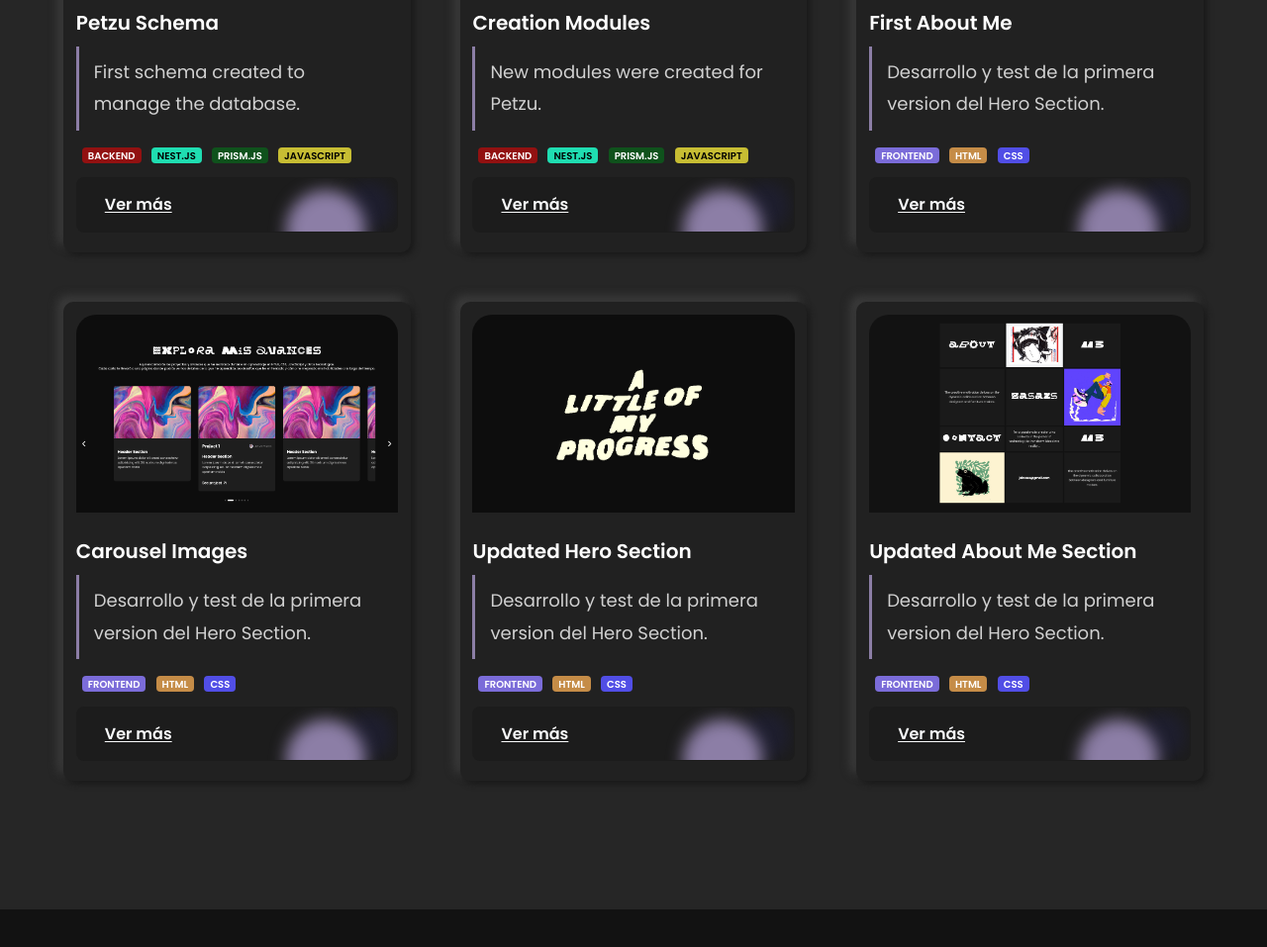
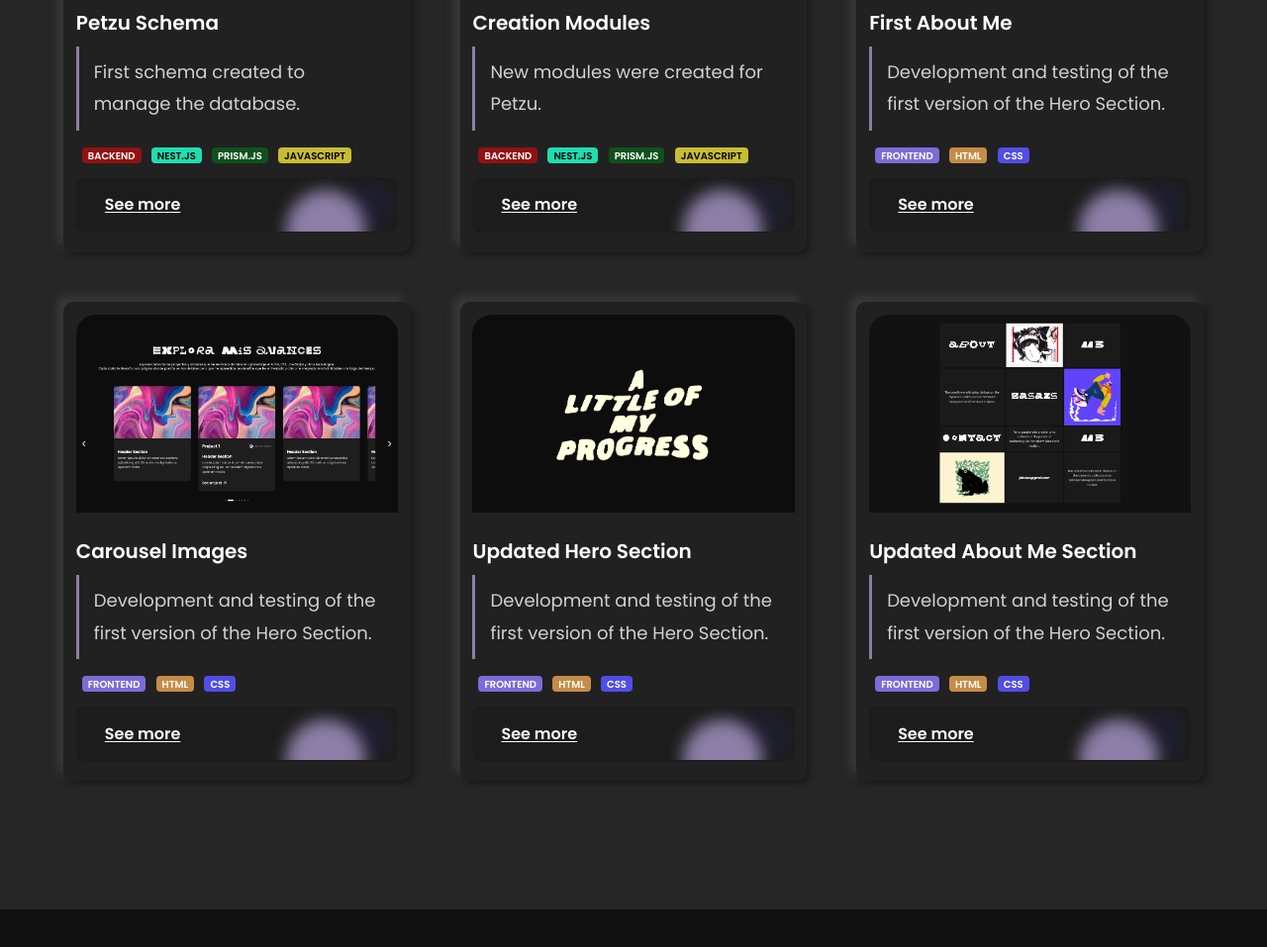
Before and after one commit to Jonsym/zasablog, a website: page index.html in a window 1280 px wide. Shown: the part 1699-2656 px from the top of the page at 99% size. Drawn offline with Linux system fonts and the light colour scheme; a web font is replaced by a local one.

Commit message:
update index

```diff
--- a/index.html
+++ b/index.html
@@ -82,7 +82,7 @@
                         <span class="tagprisma">Prism.Js</span>
                         <span class="tagjava">JavaScript</span>
                     </div>
-                    <a href="posts/post1.html" class="postbtn">Ver más</a>
+                    <a href="posts/post1.html" class="postbtn">See more</a>
                 </div>
 
                 <div class="card">
@@ -95,55 +95,55 @@
                         <span class="tagprisma">Prism.Js</span>
                         <span class="tagjava">JavaScript</span>
                     </div>
-                    <a href="posts/post1.html" class="postbtn">Ver más</a>
+                    <a href="posts/post1.html" class="postbtn">See more</a>
                 </div>
 
                 <div class="card">
                     <img src="./src/about-me.png" alt="Post Image">
                     <h3 class="card-title">First  About Me</h3>
-                    <p class="card-text">Desarrollo y test de la primera version del Hero Section.</p>
+                    <p class="card-text">Development and testing of the first version of the Hero Section.</p>
                     <div class="tags">
                         <span class="tag">Frontend</span>
                         <span class="taghtml">Html</span>
                         <span class="tagcss">Css</span>
                     </div>
-                    <a href="posts/post1.html" class="postbtn">Ver más</a>
+                    <a href="posts/post1.html" class="postbtn">See more</a>
                 </div>
 
                 <div class="card">
                     <img src="./src/carousel.png" alt="Post Image">
                     <h3 class="card-title">Carousel Images</h3>
-                    <p class="card-text">Desarrollo y test de la primera version del Hero Section.</p>
+                    <p class="card-text">Development and testing of the first version of the Hero Section.</p>
                     <div class="tags">
                         <span class="tag">Frontend</span>
                         <span class="taghtml">Html</span>
                         <span class="tagcss">Css</span>
                     </div>
-                    <a href="posts/post1.html" class="postbtn">Ver más</a>
+                    <a href="posts/post1.html" class="postbtn">See more</a>
                 </div>
 
                 <div class="card">
                     <img src="./src/newhero.png" alt="Post Image">
                     <h3 class="card-title">Updated Hero Section</h3>
-                    <p class="card-text">Desarrollo y test de la primera version del Hero Section.</p>
+                    <p class="card-text">Development and testing of the first version of the Hero Section.</p>
                     <div class="tags">
                         <span class="tag">Frontend</span>
                         <span class="taghtml">Html</span>
                         <span class="tagcss">Css</span>
                     </div>
-                    <a href="posts/post1.html" class="postbtn">Ver más</a>
+                    <a href="posts/post1.html" class="postbtn">See more</a>
                 </div>
 
                 <div class="card">
                     <img src="./src/newaboutme.png" alt="Post Image">
                     <h3 class="card-title">Updated About Me Section</h3>
-                    <p class="card-text">Desarrollo y test de la primera version del Hero Section.</p>
+                    <p class="card-text">Development and testing of the first version of the Hero Section.</p>
                     <div class="tags">
                         <span class="tag">Frontend</span>
                         <span class="taghtml">Html</span>
                         <span class="tagcss">Css</span>
                     </div>
-                    <a href="posts/post1.html" class="postbtn">Ver más</a>
+                    <a href="posts/post1.html" class="postbtn">See more</a>
                 </div>
 
             </div>
```
